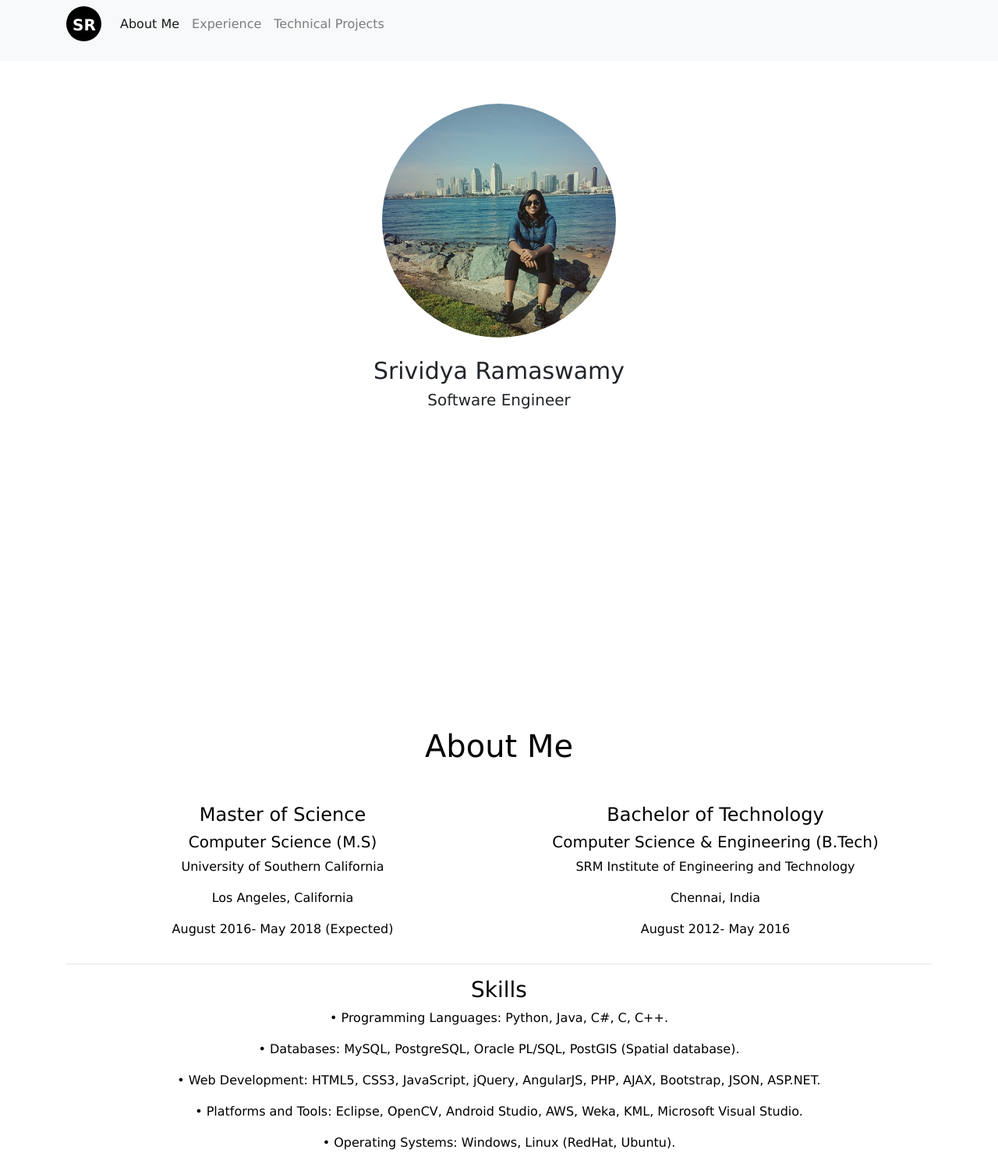
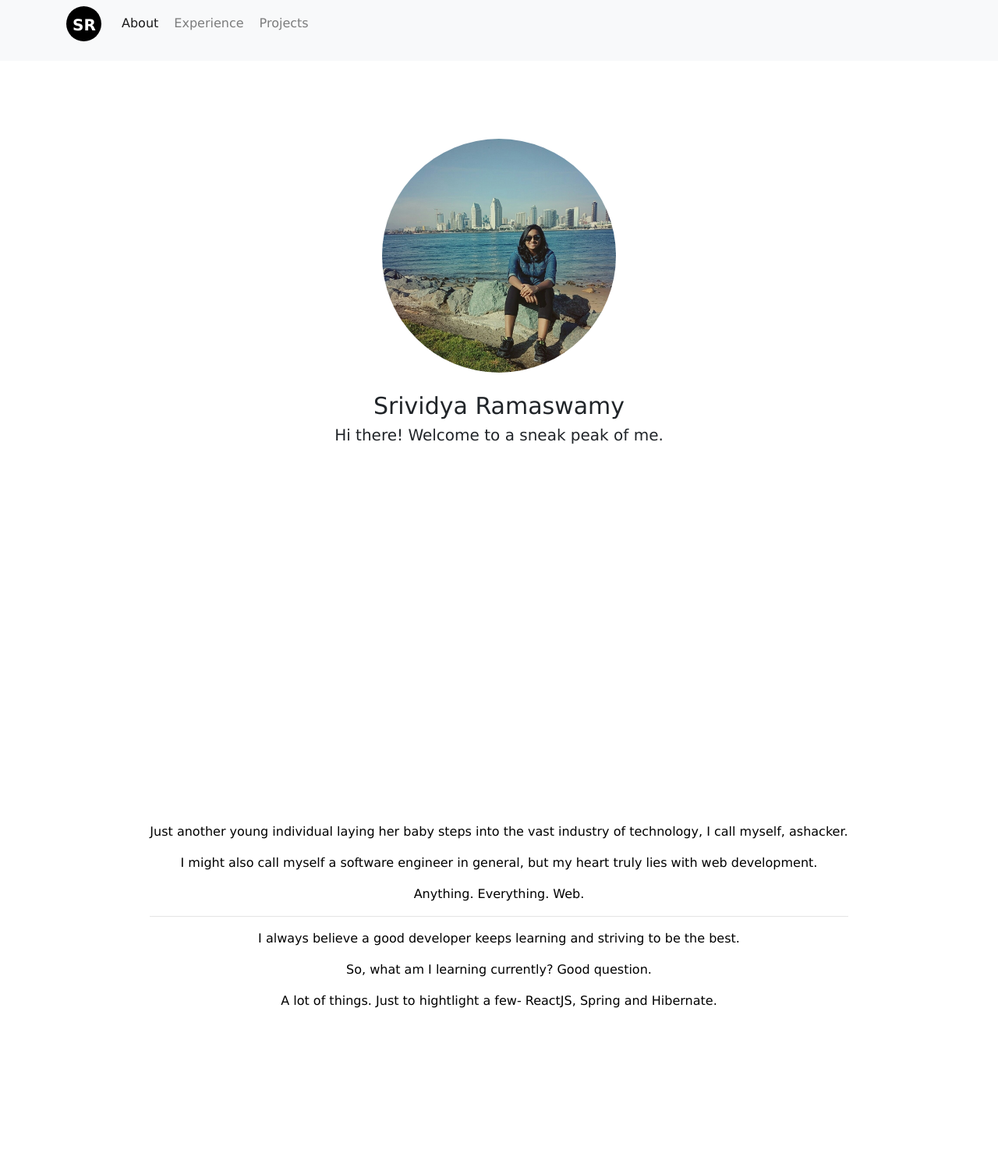
Before and after one commit to ashacker/ashacker.github.io, a plain HTML site: page index.html in a window 1280 px wide. Shown: the part 17-1514 px from the top of the page at 78% size. Drawn offline with nearby package versions, Linux system fonts and the light colour scheme.

Commit message:
Updated design

```diff
--- a/css/style.css
+++ b/css/style.css
@@ -7,9 +7,94 @@ body {
   padding-right: 16px;
 }
 
+.nav-link {
+  display: inline-block;
+  overflow: hidden;
+  vertical-align: top;
+  padding: 0;
+
+  -webkit-perspective: 300px;
+  -moz-perspective: 300px;
+  -ms-perspective: 300px;
+  perspective: 300px;
+
+  -webkit-perspective-origin: 50% 50%;
+  -moz-perspective-origin: 50% 50%;
+  -ms-perspective-origin: 50% 50%;
+  perspective-origin: 50% 50%;
+}
+
+.nav-link:hover {
+  background: none;
+  text-shadow: none;
+}
+
+.nav-link span {
+  display: block;
+  position: relative;
+  padding: 0 2px;
+  pointer-events: none;
+
+  -webkit-transition: all 600ms ease;
+  -moz-transition: all 400ms ease;
+  -ms-transition: all 400ms ease;
+  transition: all 400ms ease;
+
+  -webkit-transform-origin: 50% 0%;
+  -moz-transform-origin: 50% 0%;
+  -ms-transform-origin: 50% 0%;
+  transform-origin: 50% 0%;
+
+  -webkit-transform-style: preserve-3d;
+  -moz-transform-style: preserve-3d;
+  -ms-transform-style: preserve-3d;
+  transform-style: preserve-3d;
+}
+
+.nav-link:hover span {
+    background: none;
+
+    -webkit-transform: translate3d( 0px, 0px, -55px ) rotateX( 90deg );
+       -moz-transform: translate3d( 0px, 0px, -55px ) rotateX( 90deg );
+        -ms-transform: translate3d( 0px, 0px, -55px ) rotateX( 90deg );
+            transform: translate3d( 0px, 0px, -55px ) rotateX( 90deg );
+}
+.nav-link span:after {
+    content: attr(data-title);
+
+    display: block;
+    position: absolute;
+    left: 0;
+    top: 0;
+    padding: 1px 2px;
+    white-space: nowrap;
+
+    color: white;
+    background: #000;
+
+    -webkit-transform-origin: 50% 0%;
+       -moz-transform-origin: 50% 0%;
+        -ms-transform-origin: 50% 0%;
+            transform-origin: 50% 0%;
+
+    -webkit-transform: translate3d( 0px, 105%, 0px ) rotateX( -90deg );
+       -moz-transform: translate3d( 0px, 105%, 0px ) rotateX( -90deg );
+        -ms-transform: translate3d( 0px, 105%, 0px ) rotateX( -90deg );
+            transform: translate3d( 0px, 105%, 0px ) rotateX( -90deg );
+}
+
+section {
+  height: 100vh;
+  width: 100%;
+  display: flex;
+}
+
+.row {
+  align-items: center;
+  margin: 0 auto;
+}
 .intro-section {
     height: 100%;
-    padding-top: 150px;
     text-align: center;
     /*background-image: url("../wordcloud.jpg");*/
     /*background: contain no-repeat; */
@@ -17,7 +102,6 @@ body {
 
 .about-section {
     height: 100%;
-    padding-top: 150px;
     text-align: center;
     background: #ffffff;
     color: #000000;
@@ -25,7 +109,6 @@ body {
 
 .services-section {
     height: 100%;
-    padding-top: 150px;
     text-align: center;
     background: #000000;
     color: #ffffff;
@@ -34,7 +117,6 @@ body {
 
 .contact-section {
     height: 100%;
-    padding-top: 150px;
     text-align: center;
     background: #ffffff;
     color: #000000;
@@ -93,7 +175,7 @@ h1.about-me {
   width: 50%;
 }
 
-@media (max-width:992px){
+@media (max-width:992px) {
 
   .education {
     display: block;
--- a/index.html
+++ b/index.html
@@ -10,7 +10,7 @@
     <meta name="description" content="">
     <meta name="author" content="">
 
-    <title>Portfolio</title>
+    <title>Who I am - ashacker</title>
     <script src="https://cdnjs.cloudflare.com/ajax/libs/jquery/3.2.1/jquery.min.js"></script>
     <script src="https://code.jquery.com/jquery-3.3.1.slim.min.js" integrity="sha384-q8i/X+965DzO0rT7abK41JStQIAqVgRVzpbzo5smXKp4YfRvH+8abtTE1Pi6jizo" crossorigin="anonymous"></script>
     <script src="https://cdnjs.cloudflare.com/ajax/libs/popper.js/1.14.0/umd/popper.min.js" integrity="sha384-cs/chFZiN24E4KMATLdqdvsezGxaGsi4hLGOzlXwp5UZB1LY//20VyM2taTB4QvJ" crossorigin="anonymous"></script>
@@ -30,14 +30,14 @@
 
       <div class="collapse navbar-collapse" id="navbarSupportedContent">
         <ul class="navbar-nav mr-auto">
-          <li class="nav-item active">
-            <a class="nav-link page-scroll" href="#about">About Me <span class="sr-only">(current)</span></a>
+          <li class="nav-item">
+            <a class="nav-link page-scroll" href="#about"><span data-title="About">About</span><span class="sr-only">(current)</span></a>
           </li>
           <li class="nav-item">
-            <a class="nav-link page-scroll" href="#services">Experience</a>
+            <a class="nav-link page-scroll" href="#services"><span data-title="Experience">Experience</span></a>
           </li>
           <li class="nav-item">
-            <a class="nav-link page-scroll" href="#contact">Technical Projects</a>
+            <a class="nav-link page-scroll" href="#contact"><span data-title="Projects">Projects</span></a>
           </li>
         </ul>
       </div>
@@ -47,22 +47,32 @@
     <!-- Intro Section -->
     <section id="intro" class="intro-section">
         <div class="row">
-          <div class="container">
+          <!-- <div class="container"> -->
                 <div class="col-lg-12">
                     <div class="badge-image"><img src="portfolio.jpeg" width="300" height="300" alt="Srividya Ramaswamy" class="rounded-circle"></div>
                     <p class="banner">Srividya Ramaswamy</p>
-                    <p class="sub-banner">Software Engineer</p>
+                    <p class="sub-banner">Hi there! Welcome to a sneak peak of me.</p>
+
                 </div>
-            </div>
+            <!-- </div> -->
         </div>
     </section>
     <!-- About Section -->
     <section id="about" class="about-section">
-        <div class="container">
-            <div class="row">
+        <div class="row">
+            <!-- <div class="container"> -->
                 <div class="col-lg-12">
-                        <h1 class="about-me">About Me</h1>
-                        <div class="education">
+                        <p>
+                          Just another young individual laying her baby steps into the vast industry of technology, I call myself, ashacker.
+                        </p>
+                        <p>
+                          I might also call myself a software engineer in general, but my heart truly lies with web development.
+                        </p>
+                        <p>
+                          Anything. Everything. Web.
+                        </p>
+                        <!-- <h1 class="about-me">About</h1> -->
+<!--                         <div class="education">
                           <div class="masters">
                               <h4>Master of Science</h4>
                               <h5>Computer Science (M.S)</h5>
@@ -77,18 +87,27 @@
                               <p>Chennai, India</p>
                               <p>August 2012- May 2016</p>
                           </div>
-                        </div>
+                        </div> -->
                         <hr>
-                        <div class="col-lg-12">
+                        <p>
+                          I always believe a good developer keeps learning and striving to be the best.
+                        </p>
+                        <p>
+                          So, what am I learning currently? Good question.
+                        </p>
+                        <p>
+                          A lot of things. Just to hightlight a few- ReactJS, Spring and Hibernate.
+                        </p>
+<!--                         <div class="col-lg-12">
                             <h3>Skills</h3>
                             <p>• Programming Languages: Python, Java, C#, C, C++.</p>
                             <p>• Databases: MySQL, PostgreSQL, Oracle PL/SQL, PostGIS (Spatial database).</p>
                             <p>• Web Development: HTML5, CSS3, JavaScript, jQuery, AngularJS, PHP, AJAX, Bootstrap, JSON, ASP.NET.</p>
                             <p>• Platforms and Tools: Eclipse, OpenCV, Android Studio, AWS, Weka, KML, Microsoft Visual Studio.</p>
                             <p>• Operating Systems: Windows, Linux (RedHat, Ubuntu).</p>
-                        </div>
+                        </div> -->
                 </div>
-            </div>
+            <!-- </div> -->
         </div>
     </section>
 
```
Lines whose indentation alone changed are shown as unchanged.
